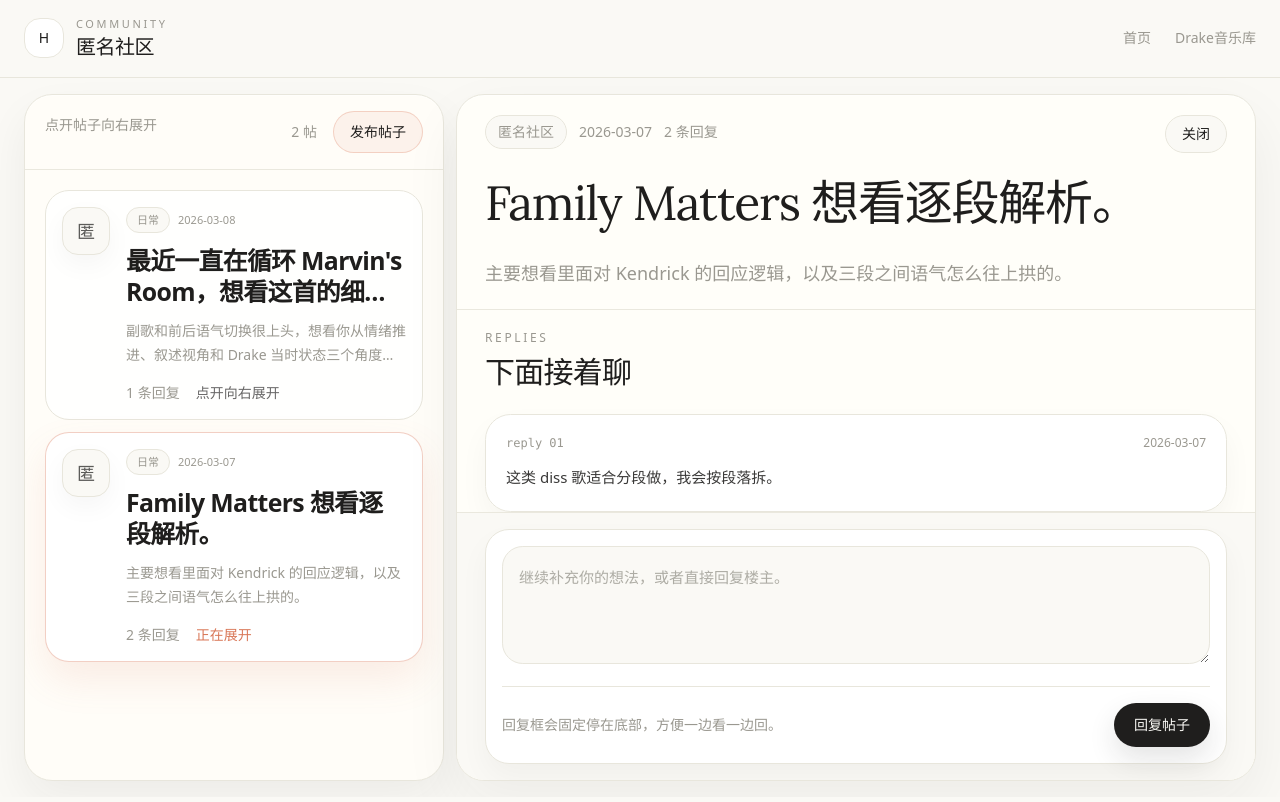
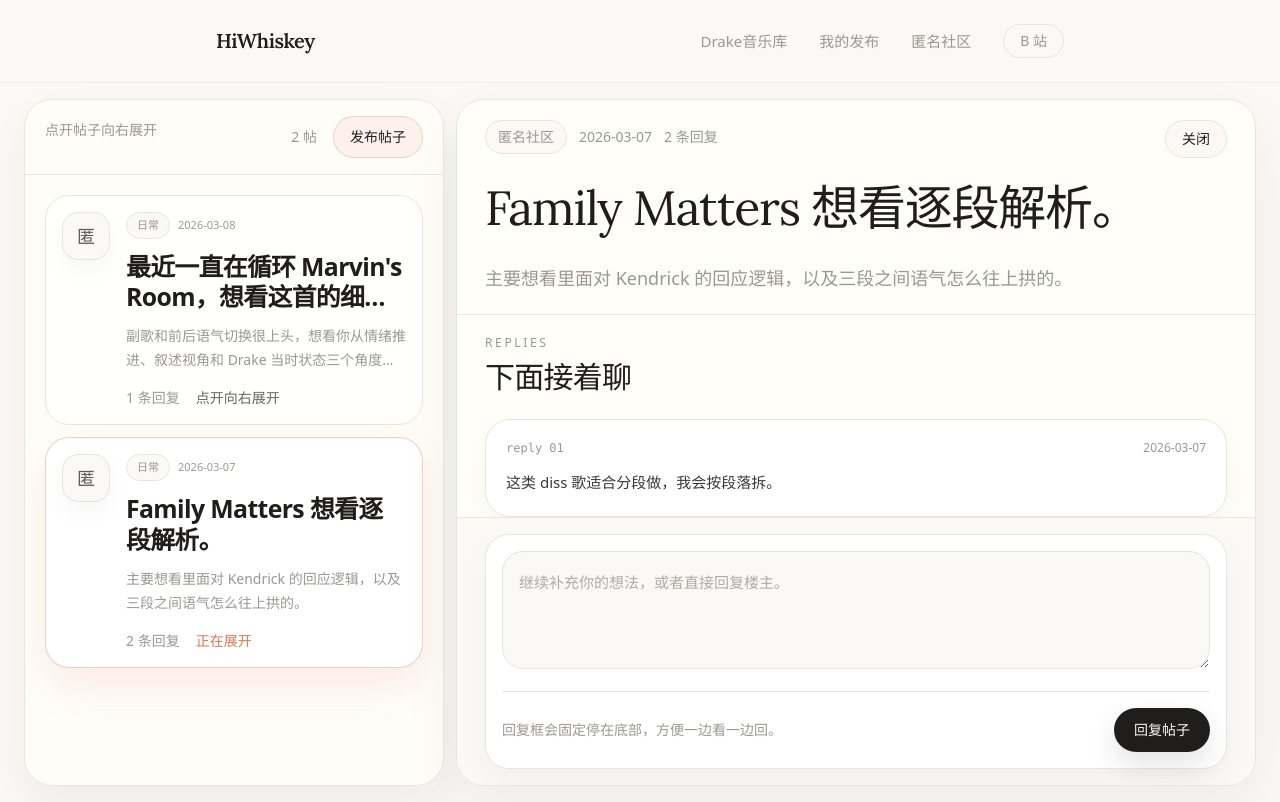
Before and after one commit to xunwang629-gif/whiskey_blog, a Next.js app: page /message-box/sample-family-matters in a window 1280 px wide. Built offline with nearby package versions, Linux system fonts and the light colour scheme.

Commit message:
Unify community navigation

```diff
--- a/src/app/message-box/[postId]/page.tsx
+++ b/src/app/message-box/[postId]/page.tsx
@@ -1,6 +1,6 @@
 import { notFound } from "next/navigation";
 
-import { CommunityNav } from "@/components/community-nav";
+import { SiteNav } from "@/components/site-nav";
 import { CommunityThreadList } from "@/components/community-thread-list";
 import { CommunityThreadPanel } from "@/components/community-thread-panel";
 import { getCommunityThread, listCommunityPosts } from "@/lib/notion-community";
@@ -26,7 +26,7 @@ export default async function CommunityThreadPage({ params }: PageProps) {
 
   return (
     <main className="min-h-screen bg-background text-foreground">
-      <CommunityNav />
+      <SiteNav />
 
       <section className="community-detail-page-shell mx-auto max-w-[1600px] px-3 py-3 sm:px-4 sm:py-4 md:px-6">
         <div className="community-split" data-panel-open="true">
--- a/src/app/message-box/page.tsx
+++ b/src/app/message-box/page.tsx
@@ -1,5 +1,5 @@
 import { CommunityLobbyShell } from "@/components/community-lobby-shell";
-import { CommunityNav } from "@/components/community-nav";
+import { SiteNav } from "@/components/site-nav";
 import { listCommunityPosts } from "@/lib/notion-community";
 
 export const dynamic = "force-dynamic";
@@ -18,7 +18,7 @@ export default async function CommunityPage({ searchParams }: PageProps) {
 
   return (
     <main className="min-h-screen bg-background text-foreground">
-      <CommunityNav />
+      <SiteNav />
 
       <section className="mx-auto max-w-[1600px] px-3 py-3 sm:px-4 sm:py-4 md:px-6">
         <CommunityLobbyShell
```
